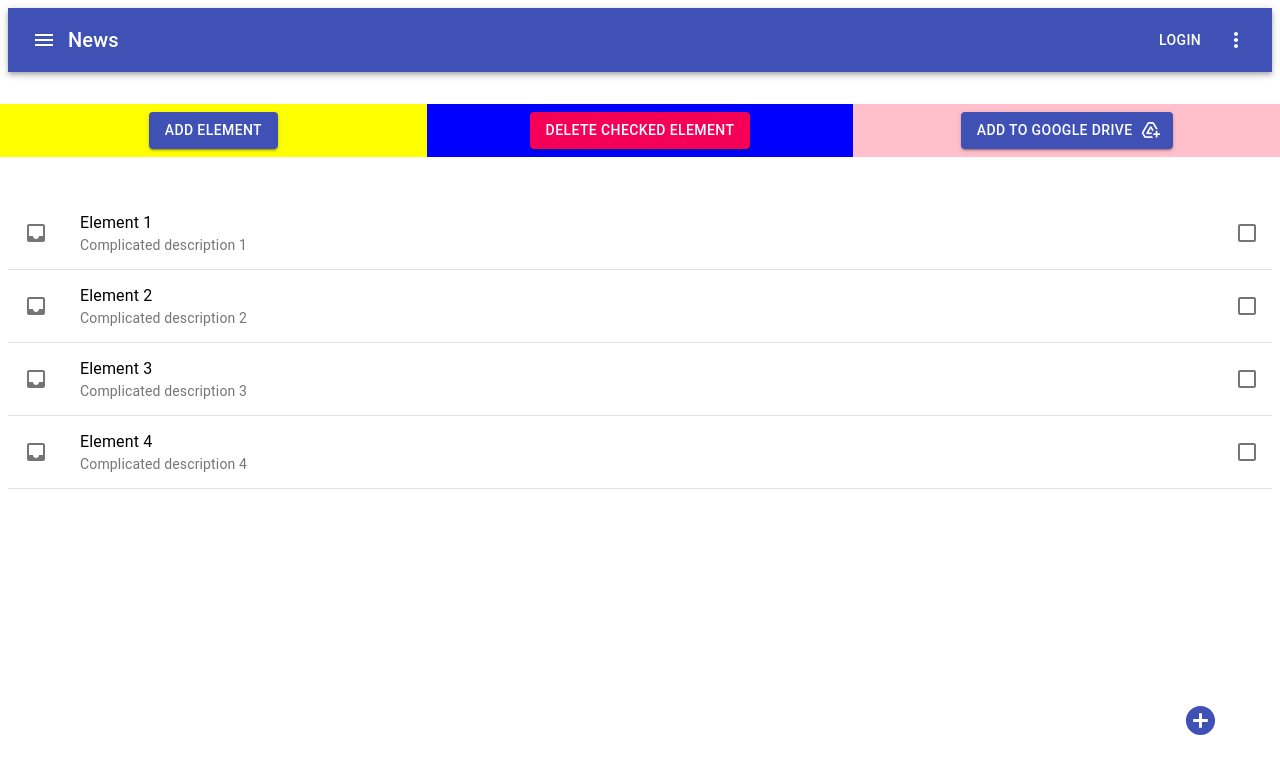
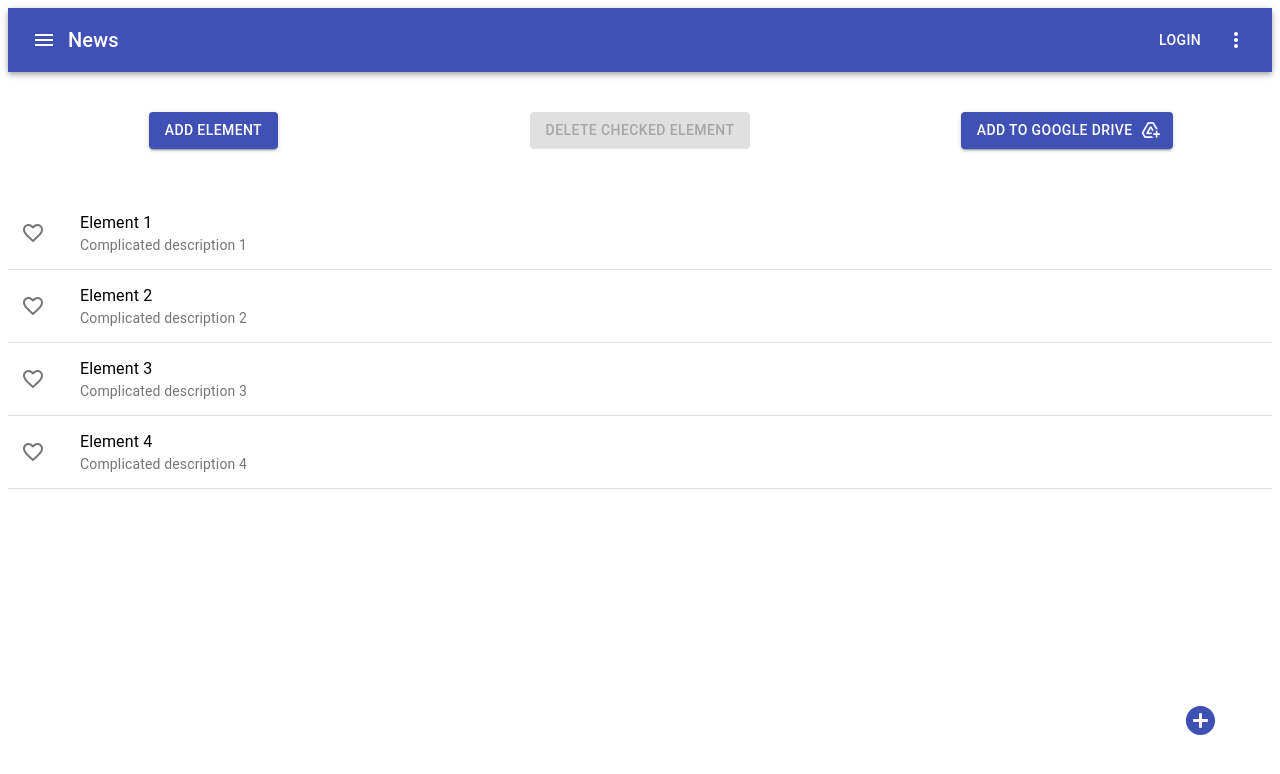
Before and after one commit to Volodymyrquo/just-material-ui, a React (Create React App) app: page / in a window 1280 px wide. Shown: the top 774 px of the page. Built offline with nearby package versions, Linux system fonts and the light colour scheme.

Commit message:
finished func delete item

```diff
--- a/src/App.js
+++ b/src/App.js
@@ -1,12 +1,42 @@
-import React from 'react';
+import React, { useState } from 'react';
 import { AppButtons, AppHeader, AppList, CheckList } from './components';
 
 const App = (props) => {
+  const [state, setState] = useState([
+    {
+      name: 'Element 1',
+      description: 'Complicated description 1',
+      checked: false,
+    },
+    {
+      name: 'Element 2',
+      description: 'Complicated description 2',
+      checked: false,
+    },
+    {
+      name: 'Element 3',
+      description: 'Complicated description 3',
+      checked: false,
+    },
+    {
+      name: 'Element 4',
+      description: 'Complicated description 4',
+      checked: false,
+    },
+  ]);
+
   return (
     <>
       <AppHeader />
-      <AppButtons />
-      <AppList />
+      <AppButtons
+        state={state}
+        deleteElement={() => {
+          const newState = state.filter((item) => !item.checked);
+          setState(newState);
+          console.log(newState);
+        }}
+      />
+      <AppList state={state} setState={setState} />
       {/* <CheckList /> */}
     </>
   );
--- a/src/components/AppButtons.jsx
+++ b/src/components/AppButtons.jsx
@@ -5,23 +5,17 @@ const useStyles = makeStyles((theme) => ({
   root: {
     flexGrow: 1,
     margin: '40px auto',
-    background: '#8bc34a',
   },
   button: {
     padding: theme.spacing(10),
   },
 }));
-const AppButtons = () => {
+const AppButtons = ({ state, deleteElement }) => {
   const classes = useStyles();
   return (
     <div className={classes.root}>
       <Grid container justify='center' spacing={2}>
-        <Grid
-          item
-          xs={12}
-          md={4}
-          style={{ background: 'yellow' }}
-          className={classes.button}>
+        <Grid item xs={12} md={4} className={classes.button}>
           <Grid container justify='center'>
             <Button
               variant='contained'
@@ -34,24 +28,21 @@ const AppButtons = () => {
             </Button>
           </Grid>
         </Grid>
-        <Grid
-          item
-          xs={12}
-          md={4}
-          style={{ background: 'blue' }}
-          className={classes.button}>
+        <Grid item xs={12} md={4} className={classes.button}>
           <Grid container justify='center'>
             <Button
               variant='contained'
+              disabled={
+                state.map((item) => item.checked).filter((item) => item)
+                  .length === 0
+              }
               color='secondary'
-              onClick={() => {
-                console.log('Clicked Delete checked element');
-              }}>
+              onClick={deleteElement}>
               Delete checked element
             </Button>
           </Grid>
         </Grid>
-        <Grid item xs={12} md={4} style={{ background: 'pink' }}>
+        <Grid item xs={12} md={4}>
           <Grid container justify='center'>
             <Button
               href='https://google.com.ua/'
--- a/src/components/AppList.jsx
+++ b/src/components/AppList.jsx
@@ -10,70 +10,56 @@ import {
 import React, { useState } from 'react';
 import InboxIcon from '@material-ui/icons/Inbox';
 import DraftsIcon from '@material-ui/icons/Drafts';
+import Heart from '@material-ui/icons/FavoriteBorder';
+import FilledHeart from '@material-ui/icons/Favorite';
 
-const listArray = [
-  {
-    name: 'Element 1',
-    description: 'Complicated description 1',
-    checked: false,
-  },
-  {
-    name: 'Element 2',
-    description: 'Complicated description 2',
-    checked: false,
-  },
-  {
-    name: 'Element 3',
-    description: 'Complicated description 3',
-    checked: false,
-  },
-  {
-    name: 'Element 4',
-    description: 'Complicated description 4',
-    checked: false,
-  },
-];
-
-const AppList = () => {
+const AppList = ({ state, setState }) => {
   const [checked, setChecked] = useState([]);
-
-  const handleToggle = (value) => () => {
-    const currentIndex = checked.indexOf(value);
+  const handleToggle = (value, idx) => () => {
+    const currentIndex = checked.indexOf(value.name);
     const newChecked = [...checked];
+    const newState = [...state];
 
     if (currentIndex === -1) {
-      newChecked.push(value);
+      newChecked.push(value.name);
+
+      newState[idx] = { ...value, checked: true };
     } else {
       newChecked.splice(currentIndex, 1);
+      newState[idx] = { ...value, checked: false };
     }
 
     setChecked(newChecked);
+    setState(newState);
+    console.log(newState);
+    console.log(newChecked);
+    console.log(newState[0].checked);
   };
 
   return (
     <List component='nav' aria-label='main mailbox folders'>
-      {listArray.map((item, idx) => {
+      {state.map((item, idx) => {
         return (
           <div key={idx}>
             <ListItem button>
               <ListItemIcon>
-                <InboxIcon />
+                <Checkbox
+                  checkedIcon={<FilledHeart />}
+                  icon={<Heart />}
+                  edge='start'
+                  onChange={handleToggle(item, idx)}
+                  checked={item.checked}
+                  inputProps={{ 'aria-labelledby': item.name }}
+                />
               </ListItemIcon>
               <ListItemText
-                id={idx}
+                id={item.name}
                 primary={item.name}
                 secondary={item.description}
               />
+              <ListItemSecondaryAction></ListItemSecondaryAction>
+            </ListItem>
 
-              <ListItemSecondaryAction>
-                <Checkbox
-                  edge='end'
-                  onChange={handleToggle(idx)}
-                  checked={checked.indexOf(idx) !== -1}
-                  inputProps={{ 'aria-labelledby': idx }}
-                />
-              </ListItemSecondaryAction>
-            </ListItem>
             <Divider />
           </div>
         );
--- /dev/null
+++ b/src/state.js
@@ -0,0 +1,3 @@
+export const state = () => {
+  return {};
+};
```
